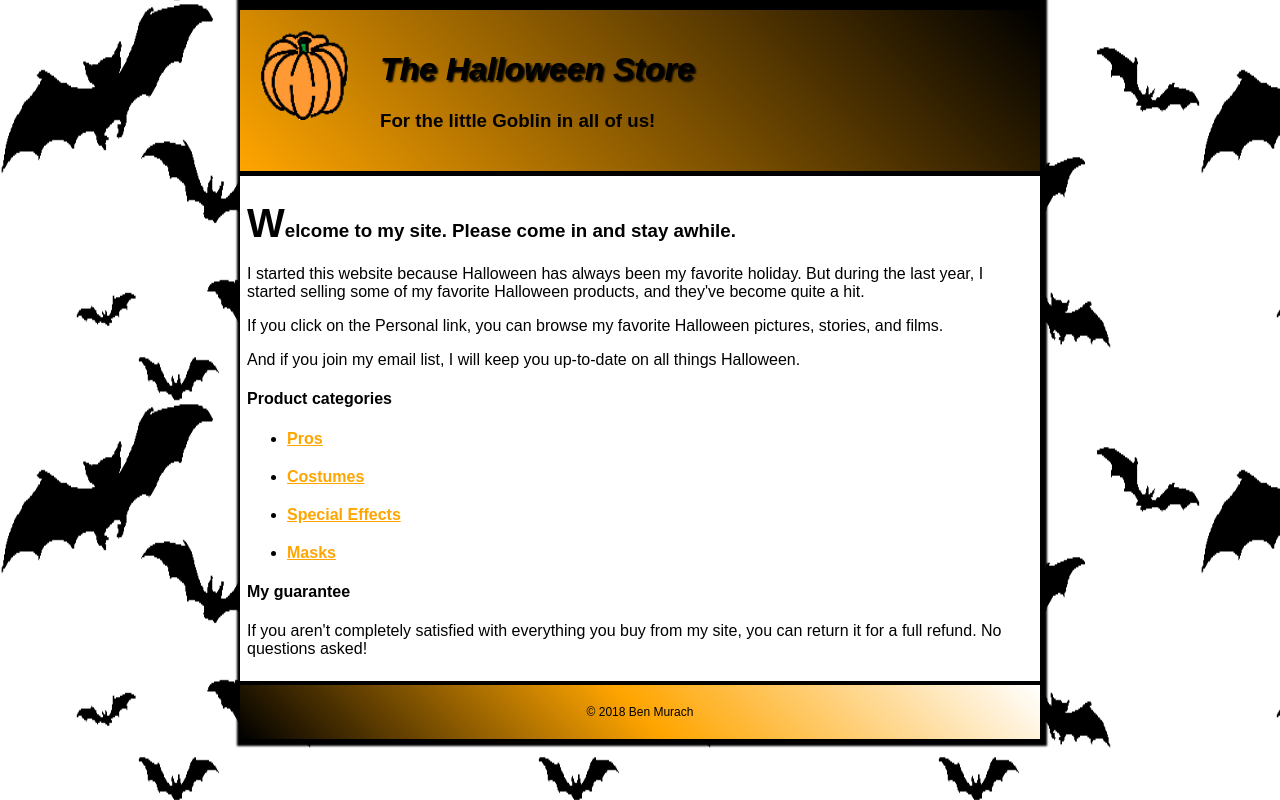
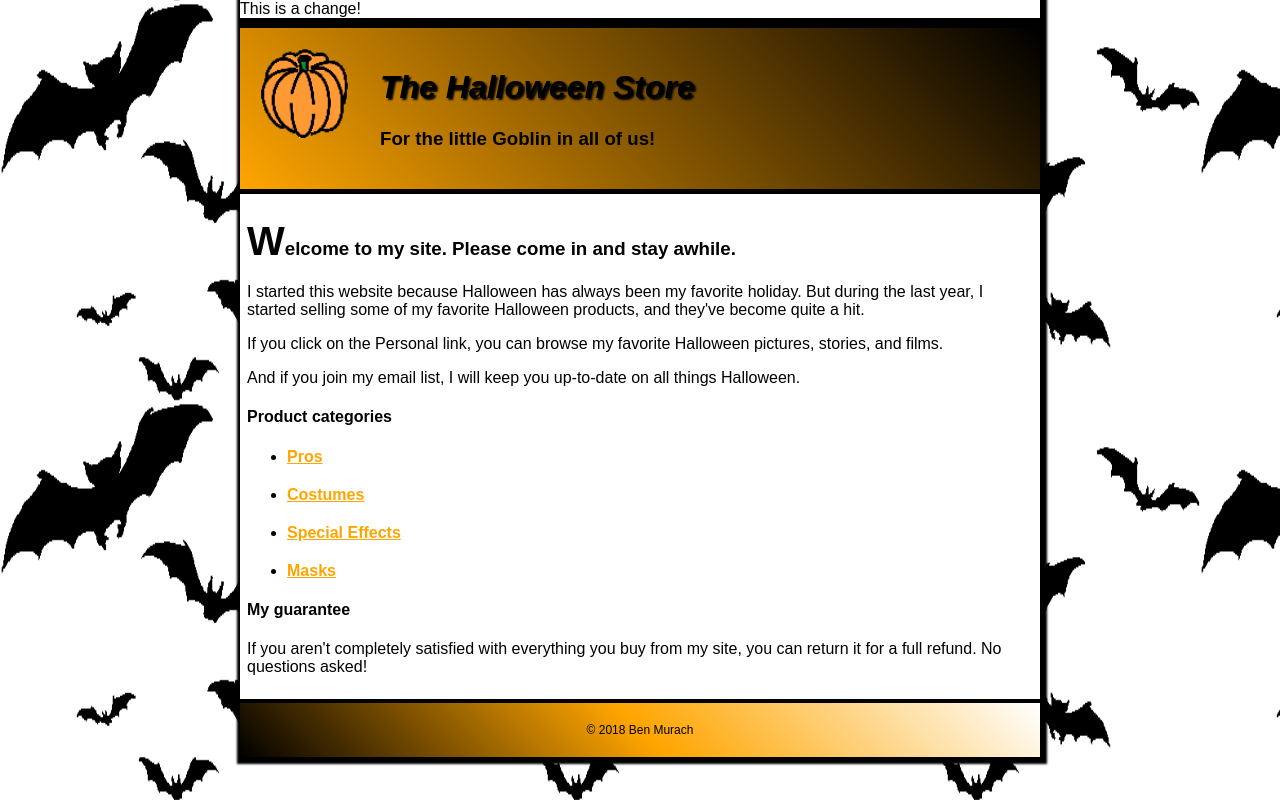
Before and after one commit to ali-abbas11/ali-abbas11, a plain HTML site: page index.html in a window 1280 px wide. Drawn offline with Linux system fonts and the light colour scheme; files that its build step writes are made by us from their sources.

Commit message:
Update index.html

```diff
--- a/index.html
+++ b/index.html
@@ -13,6 +13,7 @@
 </head>
 
 <body>
+	<section>This is a change!</section>
     <header>
         <img src="images/pumpkin.gif" alt="website logo">
         <h1>The Halloween Store</h1>
```
